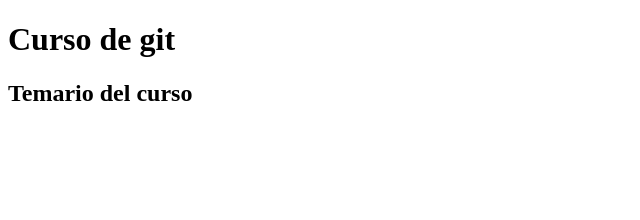
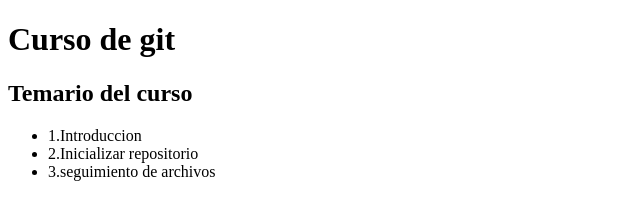
Before and after one commit to PaolaOrnelas021205/ProyectoFalse, a plain HTML site: page index.html in a window 1280 px wide. Shown: the whole page, without its empty margins (0-640 px from the left). Drawn offline with Linux system fonts and the light colour scheme.

Commit message:
Se agrego una lista nueva para la actualizacion del temario y probando un nuevo comando

```diff
--- a/index.html
+++ b/index.html
@@ -8,5 +8,16 @@
 <body>
     <h1>Curso de git</h1>
     <h2>Temario del curso</h2>
+    <ul>
+        <li>
+            1.Introduccion
+        </li>
+        <li>
+            2.Inicializar repositorio
+        </li>
+        <li>
+            3.seguimiento de archivos
+        </li>
+    </ul>
 </body>
 </html>
```
